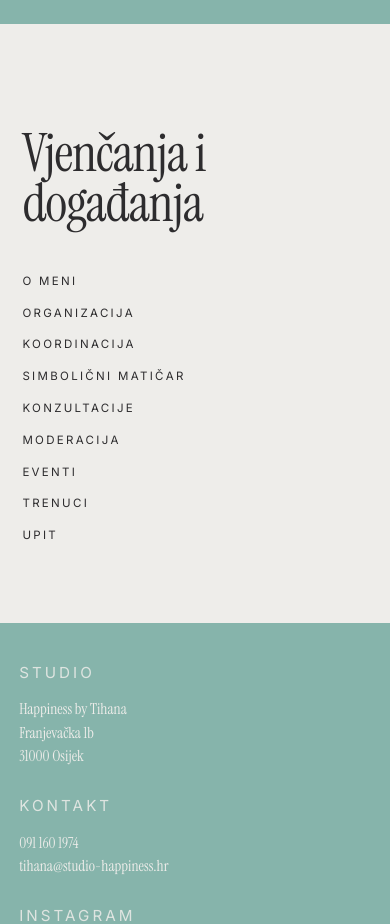
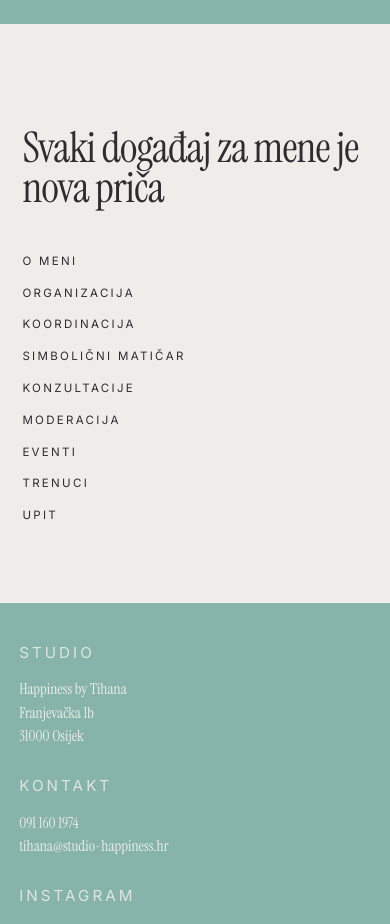
Before and after one commit to mgebela/happiness, a React (Vite) app: page / in a window 390 px wide. Shown: the part 820-1744 px from the top of the page. Built offline with nearby package versions, Linux system fonts and the light colour scheme.

Commit message:
Replace the services headline with Tihana’s line and let it wrap smaller.
Co-authored-by: Cursor <cursoragent@cursor.com>

```diff
--- a/src/Home.tsx
+++ b/src/Home.tsx
@@ -12,11 +12,7 @@ export default function Home() {
       </section>
 
       <section className="overview" id="pregled">
-        <h1 className="reveal">
-          Vjenčanja i
-          <br />
-          događanja
-        </h1>
+        <h1 className="reveal">Svaki događaj za mene je nova&nbsp;priča</h1>
         <nav className="overview-nav">
           {menuLinks.map((link, index) => (
             <Link key={link.to} to={link.to} className="reveal" style={{ ["--delay" as string]: `${index * 55}ms` }}>
--- a/src/index.css
+++ b/src/index.css
@@ -256,7 +256,7 @@ video {
 .overview h1 {
   margin: 0;
   font-family: var(--compact);
-  font-size: clamp(3.4rem, 9vw, 8.2rem);
+  font-size: clamp(2.72rem, 7.2vw, 6.56rem);
   font-weight: 400;
   line-height: 0.95;
   letter-spacing: -0.02em;
@@ -672,7 +672,7 @@ textarea::placeholder {
   }
 
   .overview h1 {
-    font-size: 3.3rem;
+    font-size: 2.64rem;
   }
 
   .footer-top {
```
